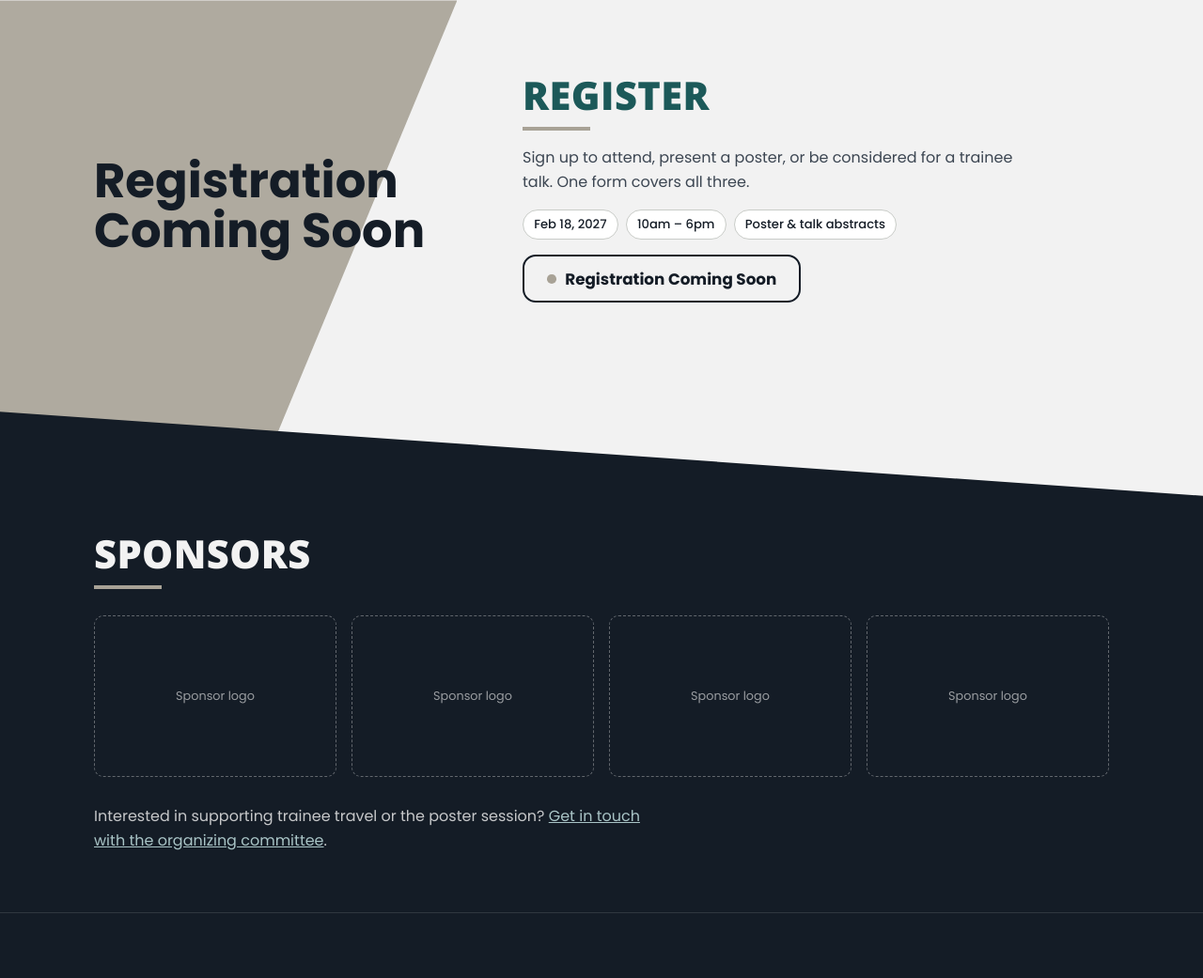
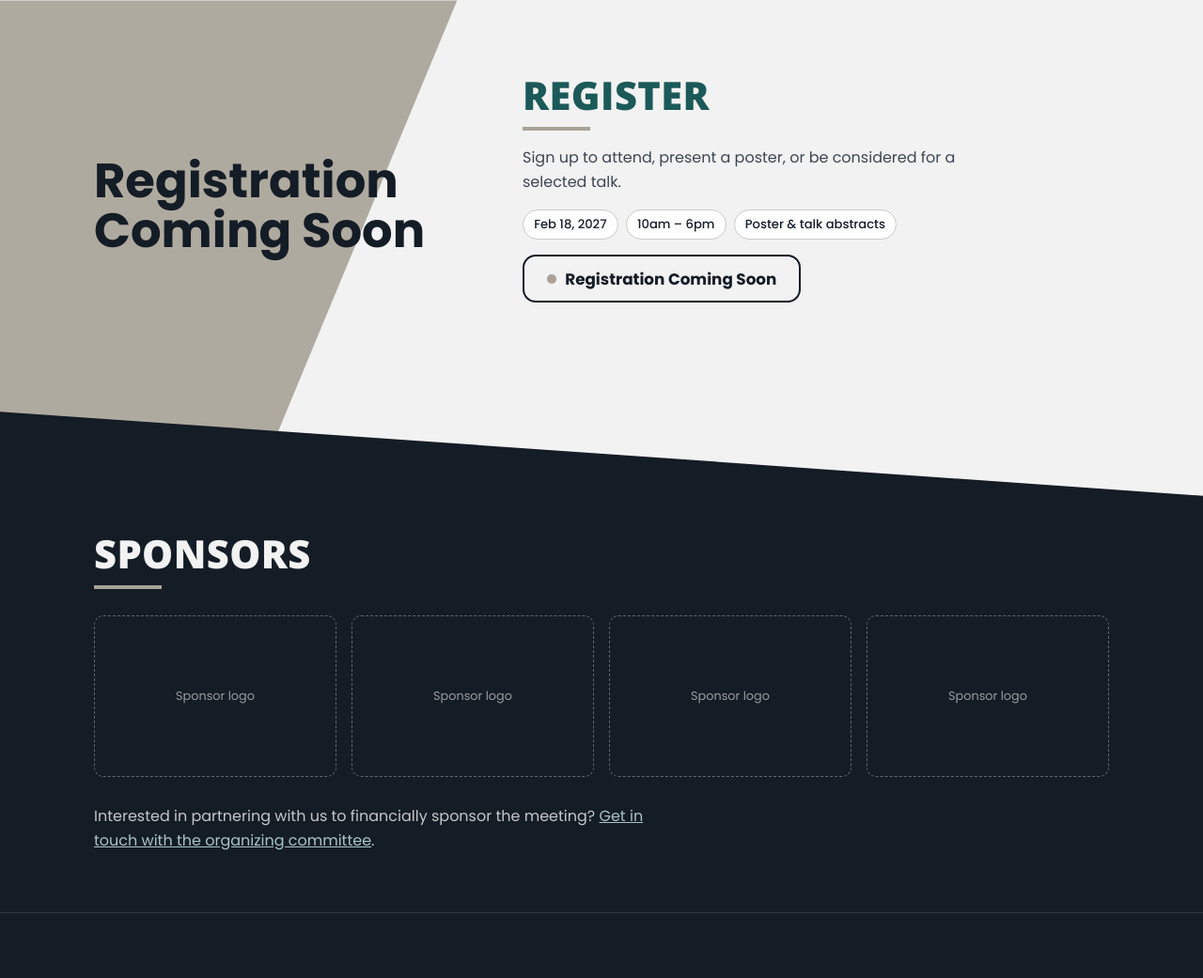
Before and after one commit to currie-wfu/ncregenerationsymposium, a plain HTML site: page index.html in a window 1280 px wide. Shown: the part 2968-4009 px from the top of the page at 94% size. Drawn offline with nearby package versions, Linux system fonts and the light colour scheme.

Commit message:
Update index.html

```diff
--- a/index.html
+++ b/index.html
@@ -387,7 +387,7 @@ footer a{color:var(--seafoam)}
       <p class="big">Registration<br>Coming Soon</p>
       <div class="panel">
         <h2 id="reg-title" class="section-title">Register</h2>
-        <p>Sign up to attend, present a poster, or be considered for a trainee talk. One form covers all three.</p>
+        <p>Sign up to attend, present a poster, or be considered for a selected talk.</p>
         <div class="facts">
           <span class="fact">Feb 18, 2027</span>
           <span class="fact">10am – 6pm</span>
@@ -409,7 +409,7 @@ footer a{color:var(--seafoam)}
         <div class="slot">Sponsor logo</div>
         <div class="slot">Sponsor logo</div>
       </div>
-      <p>Interested in supporting trainee travel or the poster session? <a href="#contact">Get in touch with the organizing committee</a>.</p>
+      <p>Interested in partnering with us to financially sponsor the meeting? <a href="#contact">Get in touch with the organizing committee</a>.</p>
     </div>
   </section>
 
```
